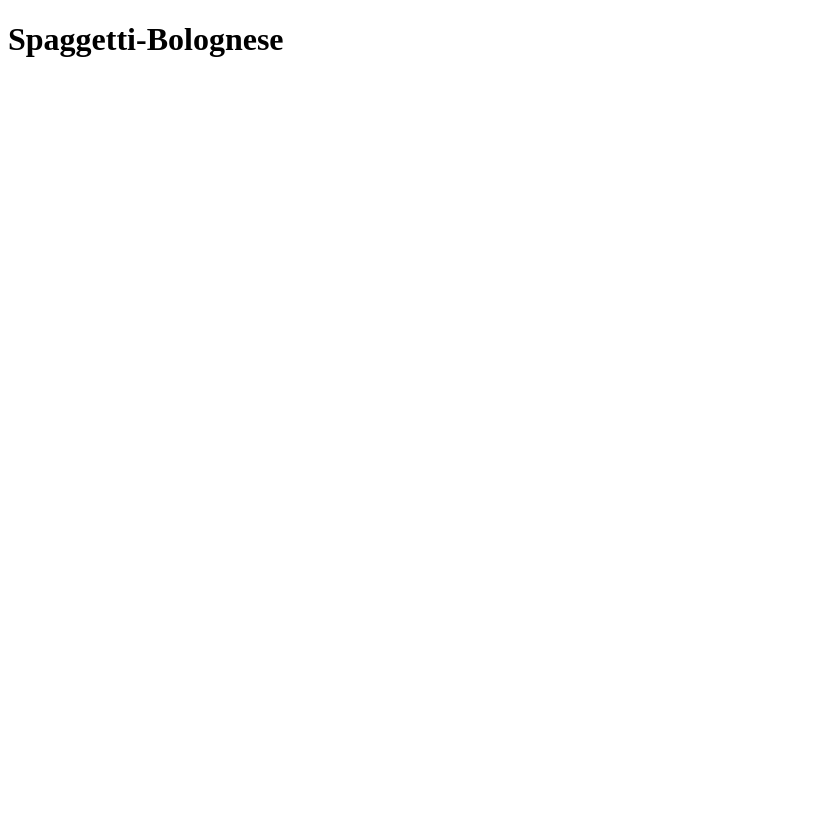
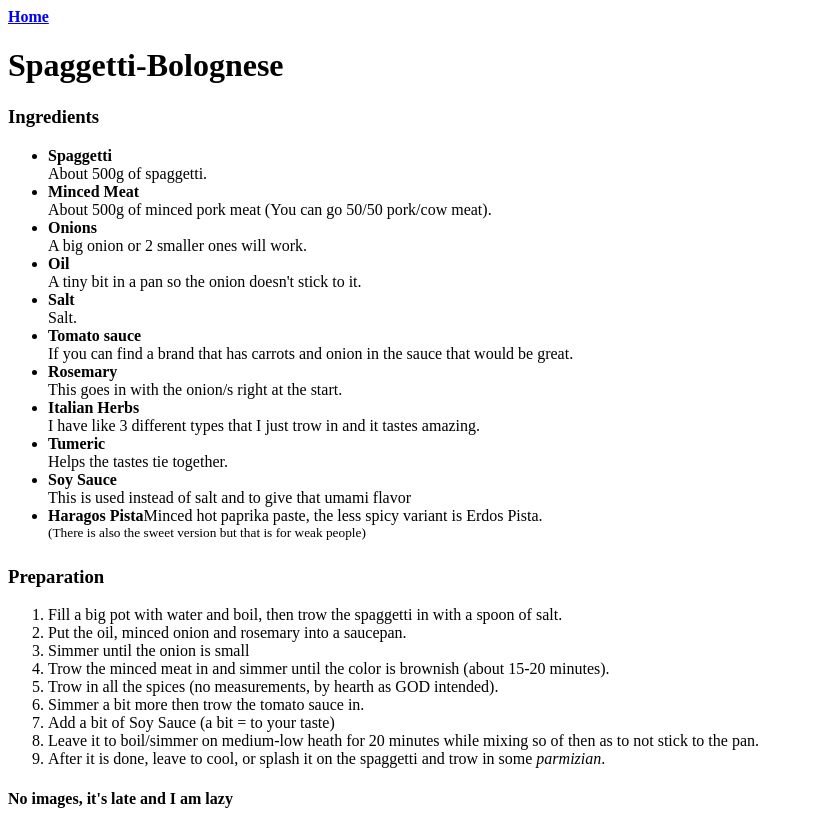
Before and after one commit to BugyF/odin-recipes, a plain HTML site: page recipes/spaggetti-bolognese.html in a window 1280 px wide. Shown: the whole page, without its empty margins (0-813 px from the left). Before the commit the page ends 800 px from the top, so only its background shows below. Drawn offline with Linux system fonts and the light colour scheme.

Commit message:
Complete spaggetti, finish excercise... for now

```diff
--- a/recipes/spaggetti-bolognese.html
+++ b/recipes/spaggetti-bolognese.html
@@ -5,6 +5,35 @@
         <title>Spaggetti-Bolognese</title>
     </head>
     <body>
+        <a href="../index.html"><strong>Home</strong></a>
         <h1>Spaggetti-Bolognese</h1>
+            <h3>Ingredients</h3>
+        <ul>
+            <li><strong>Spaggetti</strong><br>About 500g of spaggetti.</li>
+            <li><strong>Minced Meat</strong><br>About 500g of minced pork meat &#40;You can go 50/50 pork/cow meat&#41;.</li>
+            <li><strong>Onions</strong><br>A big onion or 2 smaller ones will work.</li>
+            <li><strong>Oil</strong><br>A tiny bit in a pan so the onion doesn't stick to it.</li>
+            <li><strong>Salt</strong><br>Salt.</li>
+            <li><strong>Tomato sauce</strong><br>If you can find a brand that has carrots and onion in the sauce that would be great.</li>
+            <li><strong>Rosemary</strong><br>This goes in with the onion/s right at the start.</li>
+            <li><strong>Italian Herbs</strong><br>I have like 3 different types that I just trow in and it tastes amazing.</li>
+            <li><strong>Tumeric</strong><br>Helps the tastes tie together.</li>
+            <li><strong>Soy Sauce</strong><br>This is used instead of salt and to give that umami flavor</li>
+            <li><strong>Haragos Pista</strong>Minced hot paprika paste, the less spicy variant is Erdos Pista.<br><sup>&#40;There is also the sweet version but that is for weak people&#41;</sup></li>
+
+        </ul>
+        <h3>Preparation</h3>
+            <ol>
+                <li>Fill a big pot with water and boil, then trow the spaggetti in with a spoon of salt.</li>
+                <li>Put the oil, minced onion and rosemary into a saucepan.</li>
+                <li>Simmer until the onion is small</li>
+                <li>Trow the minced meat in and simmer until the color is brownish &#40;about 15-20 minutes&#41;.</li>
+                <li>Trow in all the spices &#40;no measurements, by hearth as GOD intended&#41;.</li>
+                <li>Simmer a bit more then trow the tomato sauce in.</li>
+                <li>Add a bit of Soy Sauce &#40;a bit = to your taste&#41;</li>
+                <li>Leave it to boil/simmer on medium-low heath for 20 minutes while mixing so of then as to not stick to the pan.</li>
+                <li>After it is done, leave to cool, or splash it on the spaggetti and trow in some <em>parmizian</em>.</li>
+            </ol>
+            <h4>No images, it's late and I am lazy</h4>
     </body>
 </html>
```
Also changed, not shown: index.html (+4 -4 lines), recipes/sandwich.html (+4 -0 lines), recipes/sandwich-buildup.png (added).
